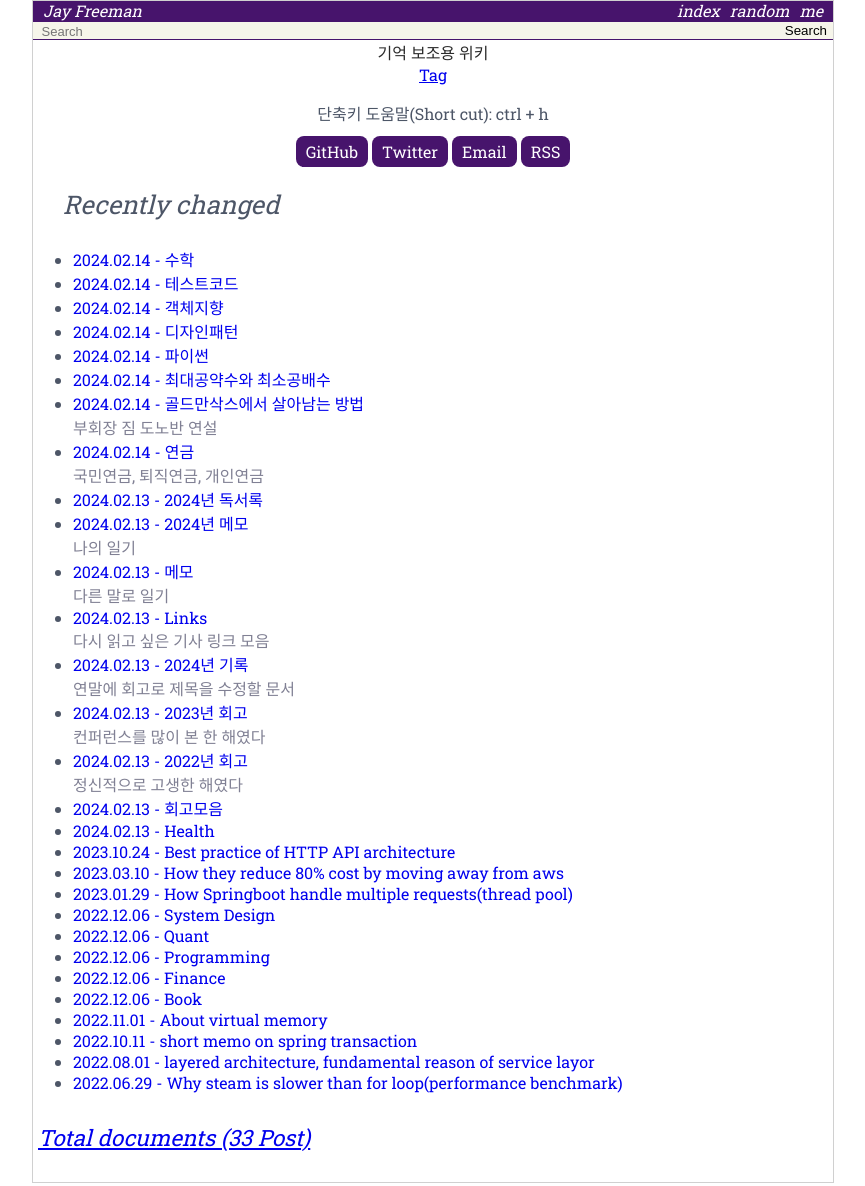
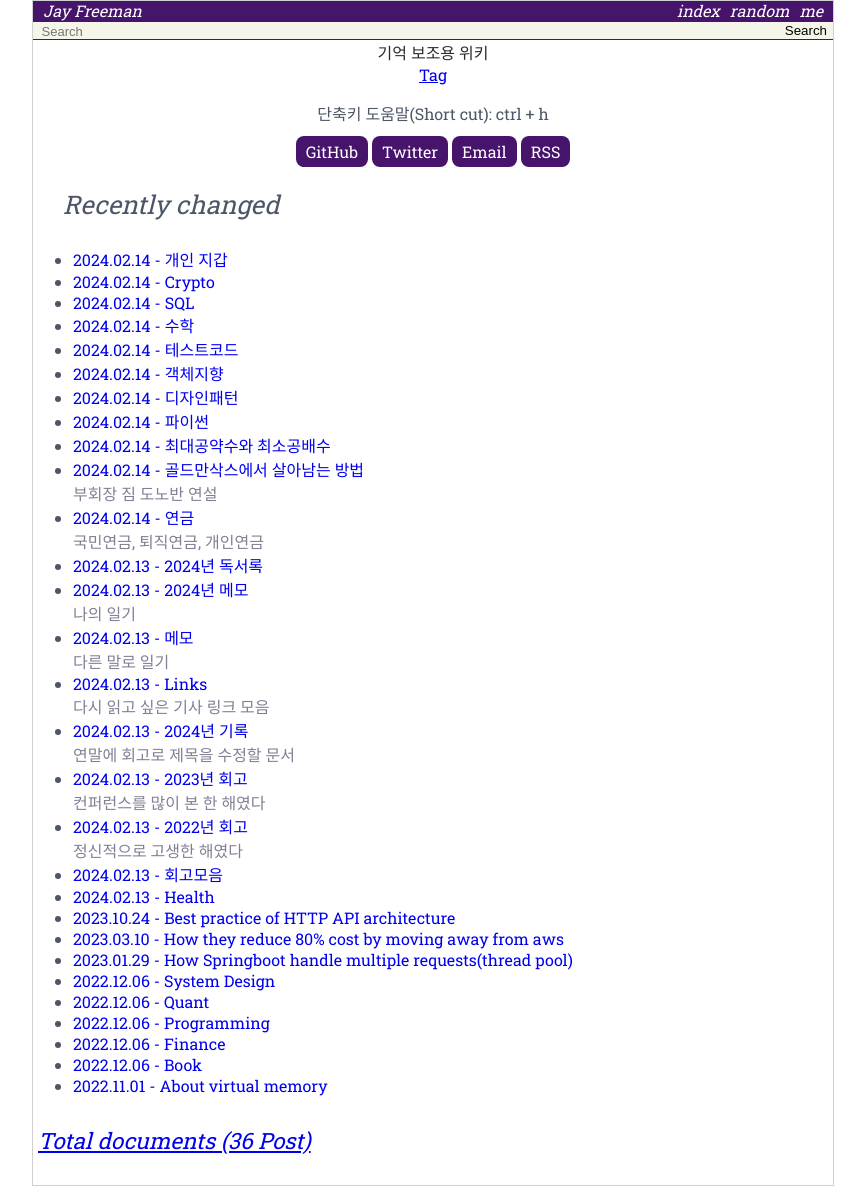
Before and after one commit to JayFreemandev/JayFreemandev.github.io, a Jekyll site: the page built from index.html, in a window 1280 px wide. Shown: the whole page, without its empty margins (207-1072 px from the left). Built offline with Jekyll 4.4.1, drawn with Linux system fonts in a browser that asks for light colours.

Commit message:
캬테고리 추가

```diff
--- /dev/null
+++ b/_wiki/crypto/my-wallet.md
@@ -0,0 +1,17 @@
+---
+layout  : wiki
+title   : 개인 지갑
+summary :
+date    : 2024-02-14 01:09:52 +0900
+updated : 2024-02-14 01:09:52 +0900
+tag     :
+toc     : true
+public  : true
+parent  : [[crypto]]
+latex   : false
+resource: 299AF405-8C89-43A9-9621-F7FA21A4ABC9
+---
+* TOC
+{:toc}
+
+#
--- a/_wiki/root-index.md
+++ b/_wiki/root-index.md
@@ -22,6 +22,9 @@ regenerate: true
 * [[/math]]
     * [[/math/gcd]]
 
+* [[crypto]]
+    * [[/crypto/my-wallet]]
+
 * [[/system-deisgn]]
     * [[/system-deisgn/test1]]
 
@@ -30,11 +33,14 @@ regenerate: true
     * [[/programming/design-pattern]]
     * [[/programming/oop]]
     * [[/programming/effective-test]]
+    * [[/programming/sql]]
 
+
+## Lifehack
 * [[/health]]
 
+
 ## Archive
-
 * [[memo]]
     * [[/memo/2024]]
 
--- a/data/metadata/index.json
+++ b/data/metadata/index.json
@@ -5,6 +5,7 @@
  "updated": "2021-07-25 18:00:13 +0900",
  "children": [
   "book",
+  "crypto",
   "finance",
   "links",
   "math",
--- a/data/metadata/programming.json
+++ b/data/metadata/programming.json
@@ -10,6 +10,7 @@
   "programming/design-pattern",
   "programming/effective-test",
   "programming/oop",
-  "programming/python"
+  "programming/python",
+  "programming/sql"
  ]
 }
--- a/data/total-document-url-list.json
+++ b/data/total-document-url-list.json
@@ -10,6 +10,8 @@
  "/wiki/2023/2023-03-10-cloud-flatform-intro-feat-aws",
  "/wiki/book",
  "/wiki/book/2024",
+ "/wiki/crypto",
+ "/wiki/crypto/my-wallet",
  "/wiki/finance",
  "/wiki/finance/pension",
  "/wiki/health",
@@ -25,6 +27,7 @@
  "/wiki/programming/effective-test",
  "/wiki/programming/oop",
  "/wiki/programming/python",
+ "/wiki/programming/sql",
  "/wiki/quant",
  "/wiki/quant/how-to-break-goldman-sache",
  "/wiki/review",
```
Also changed, not shown: _wiki/crypto.md (added, +17 -0 lines), _wiki/programming/sql.md (added, +17 -0 lines), data/metadata/crypto.json (added, +12 -0 lines), data/metadata/crypto/my-wallet.json (added, +10 -0 lines), data/metadata/programming/sql.json (added, +10 -0 lines).
